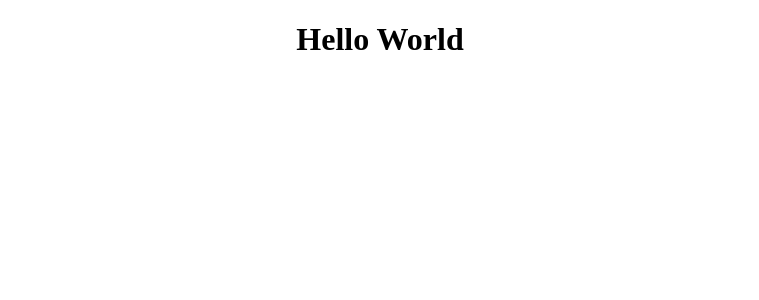
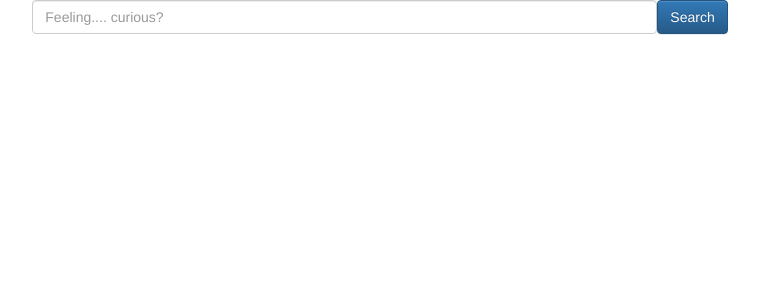
Before and after one commit to ubclaunchpad/sleuth-frontend, a React app: page / in a window 1280 px wide. Shown: the top 300 px of the page, without its empty margins (260-1019 px from the left). Built offline with nearby package versions, Linux system fonts and the light colour scheme.

Commit message:
Add sleuth client and basic search form submission

```diff
--- a/src/app.jsx
+++ /dev/null
@@ -1,11 +0,0 @@
-import React from 'react';
-
-export default class App extends React.Component {
-  render() {
-    return (
-		 <div style={{textAlign: 'center'}}>
-		    <h1>Hello World</h1>
-		  </div>
-  	);
-  }
-}
--- /dev/null
+++ b/src/client.js
@@ -0,0 +1,37 @@
+import React from 'react';
+
+export default class SleuthClient {
+    constructor(url) {
+        this.url = url;
+    }
+
+    static _json(response) {
+        return response.json();
+    }
+
+    static _stringParams(params) {
+        if (params === undefined) return '';
+        let paramList = [];
+        for (var key in params) {
+            paramList.push(key + '=' + params[key]);
+        }
+        return '?' + paramList.join('&');
+    }
+
+    async _get(endpoint, params) {
+        try {
+            const uri = this.url + endpoint + SleuthClient._stringParams(params);
+            const response = await fetch(uri);
+            return await SleuthClient.json(response);
+        } catch (ex) {
+            throw ex;
+        }
+    }
+
+    async search(query, core) {
+        return await this._get('/search', {
+            q: query,
+            core: core
+        });
+    }
+}
--- /dev/null
+++ b/src/components/App.js
@@ -0,0 +1,16 @@
+import React from 'react';
+import SearchForm from './SearchForm';
+
+export default class App extends React.Component {
+	constructor(props) {
+		super(props);
+	}
+
+	render() {
+		return (
+			<div style={{ textAlign: 'center' }}>
+				<SearchForm client={this.props.client} />
+			</div>
+		);
+	}
+}
--- /dev/null
+++ b/src/components/SearchForm.js
@@ -0,0 +1,68 @@
+import React from 'react';
+
+export default class SearchForm extends React.Component {
+    constructor(props) {
+        super(props);
+        this.state = {
+            query: '',
+            results: []
+        };
+
+        this.handleChange = this.handleChange.bind(this);
+        this.handleSubmit = this.handleSubmit.bind(this);
+        this.handleResponse = this.handleResponse.bind(this);
+        this.handleError = this.handleError.bind(this);
+    }
+
+    handleChange(event) {
+        console.log('Keypress');
+        this.setState({ query: event.target.value });
+    }
+
+    handleSubmit(event) {
+        console.log('Submitted');
+        this.props.client.search(this.state.query, 'genericPage')
+            .then(this.handleResponse)
+            .catch(this.handleError);
+    }
+
+    handleResponse(response) {
+        console.log('Received API response:');
+        console.log(JSON.stringify(response));
+        // TODO: display results in response
+    }
+
+    handleError(error) {
+        console.log('An error occurred making a search request: ' + error);
+        // TODO: improve error handling
+    }
+
+    render() {
+        return (
+            <div className='container-fluid'>
+                <form className='form-inline' onSubmit={this.handleSubmit}>
+                    <input
+                        type='text'
+                        value={this.state.query}
+                        onChange={this.handleChange}
+                        className='form-control'
+                        placeholder='Feeling.... curious?'
+                        style={styles.inputField}
+                    />
+                    <input
+                        type='submit'
+                        value='Search'
+                        className='btn btn-primary'
+                    />
+                </form>
+                {/* Results should probably go in come component here */}
+            </div>
+        )
+    }
+}
+
+const styles = {
+    inputField: {
+        width: '50%'
+    }
+};
--- a/src/index.html
+++ b/src/index.html
@@ -3,6 +3,8 @@
   <head>
     <meta charset="utf-8">
     <title>Sleuth</title>
+    <link rel="stylesheet" href="https://maxcdn.bootstrapcdn.com/bootstrap/3.3.7/css/bootstrap.min.css" integrity="sha384-BVYiiSIFeK1dGmJRAkycuHAHRg32OmUcww7on3RYdg4Va+PmSTsz/K68vbdEjh4u" crossorigin="anonymous">
+    <link rel="stylesheet" href="https://maxcdn.bootstrapcdn.com/bootstrap/3.3.7/css/bootstrap-theme.min.css" integrity="sha384-rHyoN1iRsVXV4nD0JutlnGaslCJuC7uwjduW9SVrLvRYooPp2bWYgmgJQIXwl/Sp" crossorigin="anonymous">
   </head>
   <body>
     <div id="root">
--- a/src/index.js
+++ b/src/index.js
@@ -1,5 +1,11 @@
 import React from 'react';
 import ReactDOM from 'react-dom';
-import App from './app.jsx';
+import App from './components/App';
+import SleuthClient from './client';
 
-ReactDOM.render(<App />, document.getElementById('root'));
+const BASE_URL = 'http://localhost:8000/api';
+var sleuthClient = new SleuthClient(BASE_URL);
+
+ReactDOM.render(
+    <App client={sleuthClient} />, document.getElementById('root')
+);
```
